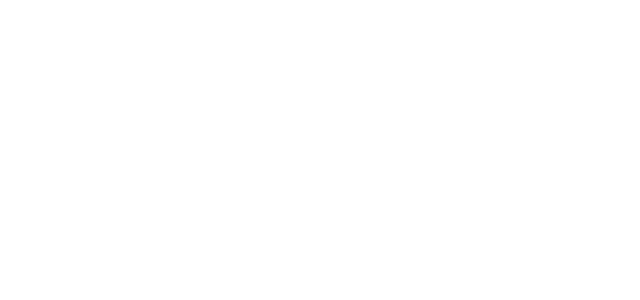
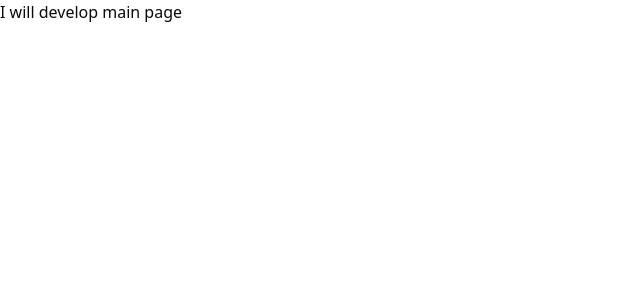
Before and after one commit to SIZZ-Project/front, a Next.js app: page / in a window 1280 px wide. Shown: the top 300 px of the page, without its empty margins (0-640 px from the left). Built offline with nearby package versions, Linux system fonts and the light colour scheme.

Commit message:
feat(#3): 파일 구조 바뀜

```diff
--- a/src/app/page.tsx
+++ b/src/app/page.tsx
@@ -1,6 +1,7 @@
 export default function Home() {
   return (
     <div>
+        I will develop main page
     </div>
   );
 }
```
Also changed, not shown: 1 other file (tests, documents, lock files or other folders).
